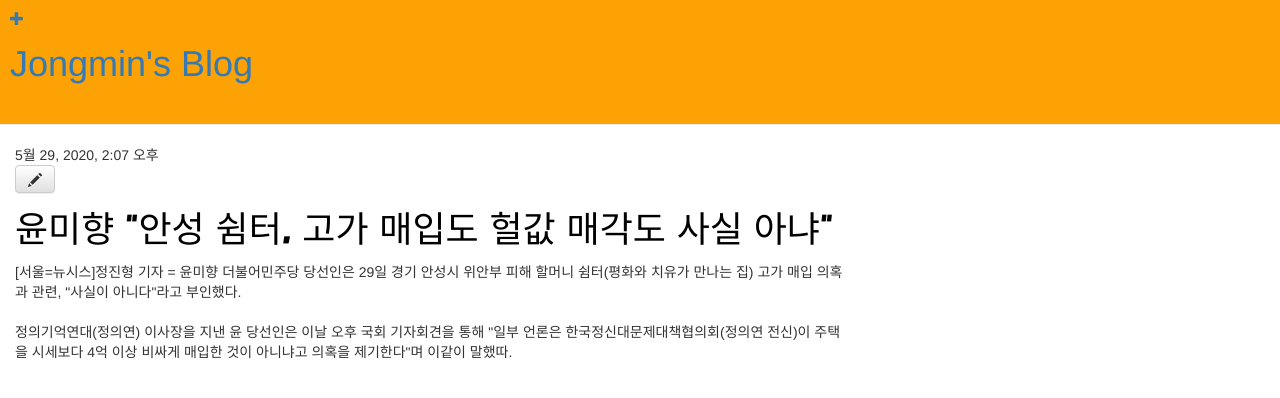
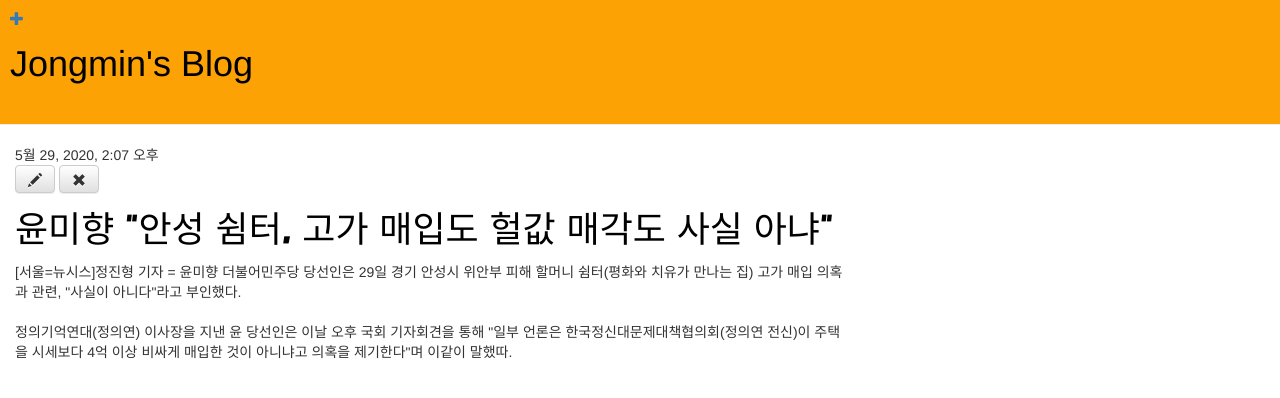
Before and after one commit to quark4904/djangogirls, a Django app: page /post/1/ in a window 1280 px wide. Shown: the top 398 px of the page. Run offline with Django 3.2, Linux system fonts and the light colour scheme; data comes from the database, SQL or seed files in the repository; both versions use the stored data as it was after the commit; some libraries are stand-ins or nearby versions.

Commit message:
Ext-01-숙제: 블로그 개선하기!

```diff
--- a/blog/static/css/blog.css
+++ b/blog/static/css/blog.css
@@ -4,6 +4,14 @@
   background-color: #fca205;
   margin-top: 0;
   padding: 10px 10px 10px 10px;
+}
+
+.page-header h1 a {
+  color: black;
+}
+
+a {
+  text-decoration: none;
 }
 
 h2 a {
--- a/blog/templates/blog/base.html
+++ b/blog/templates/blog/base.html
@@ -22,6 +22,11 @@
       <a href="{% url 'post_new' %}" class="top-menu"
         ><span class="glyphicon glyphicon-plus"></span
       ></a>
+      {% if user.is_authenticated %}
+      <a href="{% url 'post_draft_list' %}" class="top-menu"
+        ><span class="glyphicon glyphicon-edit"></span
+      ></a>
+      {% endif %}
       <h1><a href="/">Jongmin's Blog</a></h1>
       <br />
     </div>
--- a/blog/templates/blog/post_detail.html
+++ b/blog/templates/blog/post_detail.html
@@ -4,9 +4,16 @@
   <div class="date">
     {{ post.published_date }}
   </div>
+  {% else %}
+  <a class="btn btn-default" href="{% url 'post_publish' pk=post.pk %}"
+    >Publish</a
+  >
   {% endif %}
   <a class="btn btn-default" href="{% url 'post_edit' pk=post.pk %}"
     ><span class="glyphicon glyphicon-pencil"></span
+  ></a>
+  <a class="btn btn-default" href="{% url 'post_remove' pk=post.pk %}"
+    ><span class="glyphicon glyphicon-remove"></span
   ></a>
   <h1 class="detail__title">{{ post.title }}</h1>
   <p class="detail__text">{{ post.text|linebreaksbr }}</p>
--- a/blog/urls.py
+++ b/blog/urls.py
@@ -6,4 +6,7 @@ urlpatterns = [
     path('post/<int:pk>/', views.post_detail, name='post_detail'),
     path('post/new/', views.post_new, name='post_new'),
     path('post/<int:pk>/edit/', views.post_edit, name='post_edit'),
+    path('drafts/', views.post_draft_list, name='post_draft_list'),
+    path('post/<pk>/publish/', views.post_publish, name='post_publish'),
+    path('post/<pk>/remove', views.post_remove, name='post_remove'),
 ]
--- a/blog/views.py
+++ b/blog/views.py
@@ -21,7 +21,6 @@ def post_new(request):
         if form.is_valid():
             post = form.save(commit=False)
             post.author = request.user
-            post.published_date = timezone.now()
             post.save()
             return redirect('post_detail', pk=post.pk)
     else:
@@ -36,9 +35,26 @@ def post_edit(request, pk):
         if form.is_valid():
             post = form.save(commit=False)
             post.author = request.user
-            post.published_date = timezone.now()
             post.save()
             return redirect('post_detail', pk=post.pk)
     else:
         form = PostForm(instance=post)
     return render(request, 'blog/post_edit.html', {'form': form})
+
+
+def post_draft_list(request):
+    posts = Post.objects.filter(
+        published_date__isnull=True).order_by('created_date')
+    return render(request, 'blog/post_draft_list.html', {'posts': posts})
+
+
+def post_publish(request, pk):
+    post = get_object_or_404(Post, pk=pk)
+    post.publish()
+    return redirect('post_detail', pk=pk)
+
+
+def post_remove(request, pk):
+    post = get_object_or_404(Post, pk=pk)
+    post.delete()
+    return redirect('post_list')
```
Also changed, not shown: blog/templates/blog/post_draft_list.html (added, +13 -0 lines), db.sqlite3.
